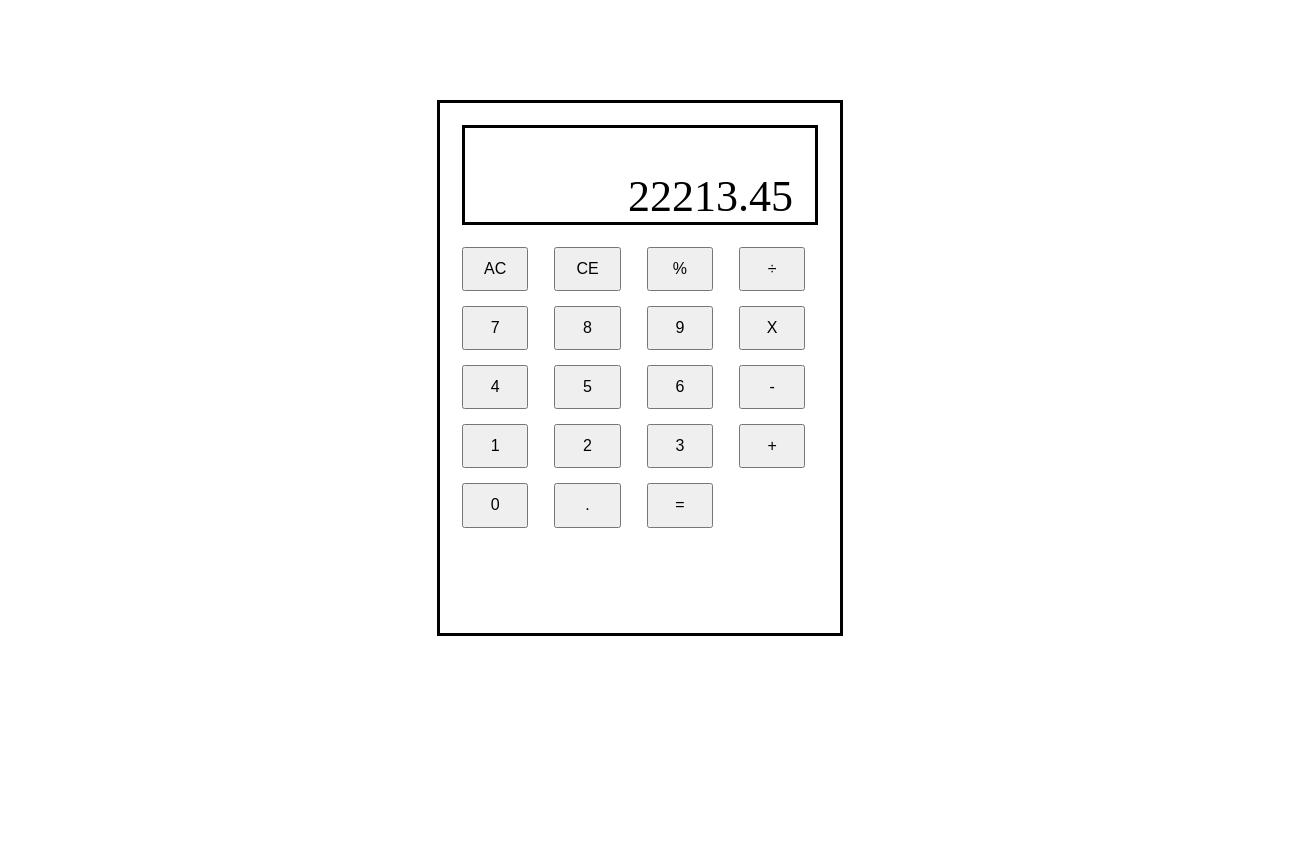
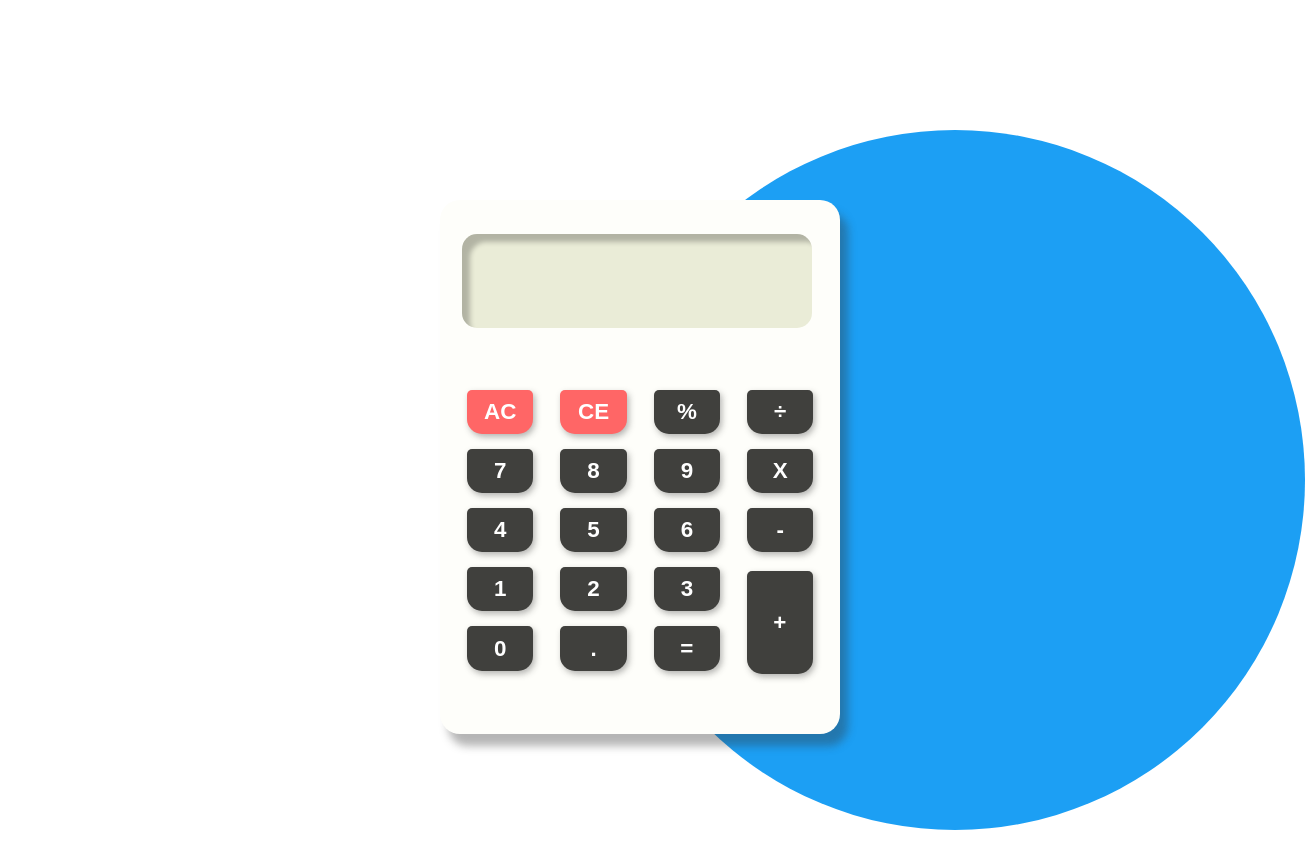
Before and after one commit to k4Real/JavascriptCalculator, a website: page JavascriptCalculator/public_html/index.html in a window 1280 px wide. Shown: the whole page, 1305 px wide, since content can reach past the window. Before the commit the page ends 800 px from the top, so only its background shows below. Drawn offline with nearby package versions, Linux system fonts and the light colour scheme.

Commit message:
Fixes+ darker color when selected
- No more out of screen numbers

```diff
--- a/JavascriptCalculator/public_html/CSS/CalcStyle.css
+++ b/JavascriptCalculator/public_html/CSS/CalcStyle.css
@@ -21,8 +21,21 @@ buttons 1,5cm width, length 1cm 3/2 relationship
 x-distance between button 1/3 width button
 y-distance between button 5/18 width button
 
+Skills Absolute positioning
+ */
 
- */
+ /******Imports***************/
+
+ @font-face {
+    font-family: digitalOld;
+    src: url(Digital.ttf);
+}
+
+
+ /***************************/
+
+
+
 
 
  #wrapper {
@@ -35,36 +48,64 @@ y-distance between button 5/18 width button
  }
 
 
+
  #calc {
 /*     3/4 relationship width/height */
-
+position:relative ;
+z-index: 5;
+padding-top: 4px;
+   border-radius: 20px;
    width: 400px;
    height :530px;
-   margin : 0 auto;
-   border: black 3px solid ;
+   margin : 200px auto;
+  box-shadow:         8px 12px 9px rgba(50, 50, 50, 0.36);
+  background-color:#fefefa ;
 
 
  }
  /********screen*********/
 
  #outputScreen {
-     margin-top: 22px;
-     margin-bottom: 22px;
-     font-size: 44px ;
+     position:relative ;
+     margin-top: 30px;
+     margin-bottom: 62px;
+     background-color:#EAECD7;
+     border-radius: 15px;
     margin-left:22.08px ;
    height:93.805px ;
    width: 350px;
+ -webkit-box-shadow: inset 9px 9px 5px -1px rgba(0,0,0,0.24);
+-moz-box-shadow: inset 9px 9px 5px -1px rgba(0,0,0,0.24);
+box-shadow: inset 9px 9px 5px -1px rgba(0,0,0,0.24);
 
-   border: black 3px solid ;
+ }
+
+
+  #blueCircle {
+     position:absolute ;
+        z-index: -3 ;
+      height :700px ;
+      width :700px;
+      background-color: #1c9ff4;
+      border-radius: 50% ;
+      top:130px;
+      left: 605px;
+
  }
 
  #outputText {
 
+   line-height: 0;
+   max-width: 325px;
+   margin-top: 0;
+   font-size: 55px ;
+   position: absolute;
+   right: 10px ;
+   top:55px;
 
-   font-size: 44px ;
-   margin-right:22.08px;
-   margin-bottom: 22.08px;
-   text-align: right ;
+
+
+   font-family:digitalOld ;
 
 
  }
@@ -82,11 +123,60 @@ y-distance between button 5/18 width button
  .calcButtons,
  .specialButtons,
  .signButtons {
-
+   border: solid 0px;  /* to overwrite default styling */
     width: 66.25px  ;
     height: 44.167px ;
-   margin-left:22.08px ;
+   margin-left:27.08px ;
    margin-bottom: 15px;
+   color:white ;
+   font-weight: bold;
+   font-size: 1.4em ;
+   border-top-left-radius: 5px;
+   border-top-right-radius:5px;
+   border-bottom-left-radius: 15px;
+   border-bottom-right-radius:15px;
+   float: left ;
+   outline: none ;
+
+box-shadow:         2px 3px 6px rgba(50, 50, 50, 0.36);
+
+ }
+
+
+ .calcButtons,
+ .signButtons {
+
+     background-color: #40403d ;
+
+ }
+ .calcButtons:focus ,
+ .signButtons:focus {
+
+
+     background-color: #000 ;
+     outline: none;
+      box-shadow: inset 0px 0px 5px #ccc;
+
+ }
+
+
+ .specialButtons {
+
+     background-color: #ff6666 ;
+
+ }
+ #plusSign {
+    position:absolute;
+    height: 103px;
+    bottom:45px;
+    right: 27px;
 
 
  }
+
+ #num0 {
+
+/*   so it starts in a new line, to make place for plus sign  */
+  clear:both;
+
+ }
--- a/JavascriptCalculator/public_html/JS/Calc.js
+++ b/JavascriptCalculator/public_html/JS/Calc.js
@@ -8,6 +8,8 @@
  *
  * add Comments
  * Check for duplicates
+ * make output textfield has a limited width,so if you type a lot of numbers It isn't getting out of it.
+ * Classes javascript + JQUery
  */
 
 class Calculator {
@@ -58,26 +60,29 @@ this.sign =['+'];
        this.totalNumber.push(this.currentNumber) ;
        this.currentNumber = '';
    }
-
+   /***********************************/
    allClear (){
        this.sign = ['+'];
        this.totalNumber =[] ;
         this.currentNumber="" ;
 
    }
-
+   /************************************************/
   entityClear(){
 
        this.currentNumber="" ;
 
   }
-
+  /****************************************/
   addNumberOrDot(num){
-
+      //test that there are less than 13 characters, else it is going to leave the screen
+      if(this.currentNumber.length <13) {
   this.currentNumber +="" +num;
+      }
 
 
   }
+  /******************************************/
    calculate(){
       let result = 0.0;
       this.totalNumber.push(this.currentNumber) ;
@@ -113,13 +118,34 @@ this.sign =['+'];
 
     }
 
-    this.currentNumber= result;
-     this.sign = ['+'];
-       this.totalNumber =[] ;
-  }
+
+    this.currentNumber="" +result;
+     //make sure 12 number limit is respected
+
+        if (this.currentNumber.length > 12){
+
+            this.currentNumber = 'out of memory' ;
+
+            setTimeout(()=>{
+
+              this.currentNumber='';
+               document.getElementById("outputText").innerHTML = myCalc.currentNumber;
+            },500) ;
+        }
 
 
 
+
+     this.sign = ['+'];
+       this.totalNumber =[] ;
+
+
+
+
+         }
+
+
+         /*-***********/
 }
 /*****************************/
 
@@ -187,6 +213,7 @@ $('#equalsSign').on('click', ()=>{
 $('#dotSign').on('click', ()=>{
     if( !myCalc.currentNumber.includes('.') ) {
   myCalc.addNumberOrDot(".");
+  document.getElementById("outputText").innerHTML = myCalc.currentNumber;
     }
 });
 
--- a/JavascriptCalculator/public_html/index.html
+++ b/JavascriptCalculator/public_html/index.html
@@ -18,13 +18,12 @@ and open the template in the editor.
         <div id="wrapper">
 
 
-            <div id="blueCircle" >
-            </div>
 
             <div id="calc">
 
+
                 <div id="outputScreen">
-                    <p id="outputText">22213.45</p>
+                    <p id="outputText"></p>
                 </div>
 
                 <button class="specialButtons" id="AC">AC</button>
@@ -45,11 +44,12 @@ and open the template in the editor.
                  <button class="calcButtons" id="num1">1</button>
                  <button class="calcButtons" id="num2">2</button>
                  <button class="calcButtons" id="num3">3</button>
-                 <button class="signButtons" id="plusSign">+</button>
+                    <button class="signButtons" id="plusSign">+</button>
 
                  <button class="calcButtons" id="num0">0</button>
                  <button class="calcButtons" id="dotSign">.</button>
                  <button class="signButtons" id="equalsSign">=</button>
+
 
 
 
@@ -58,7 +58,8 @@ and open the template in the editor.
 
 
 
-
+                  <div id="blueCircle" >
+            </div>
 
 
 
```
Also changed, not shown: JavascriptCalculator/public_html/CSS/Digital.ttf (added).
